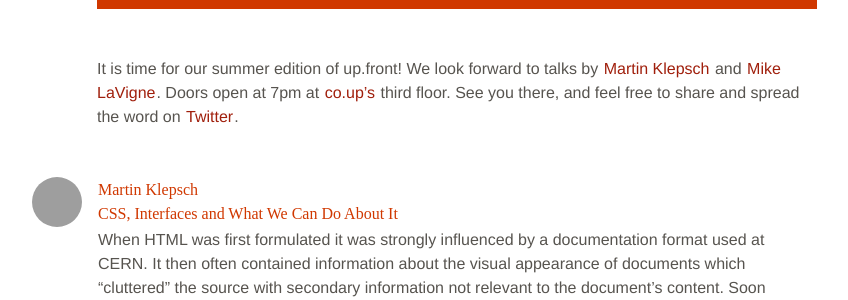
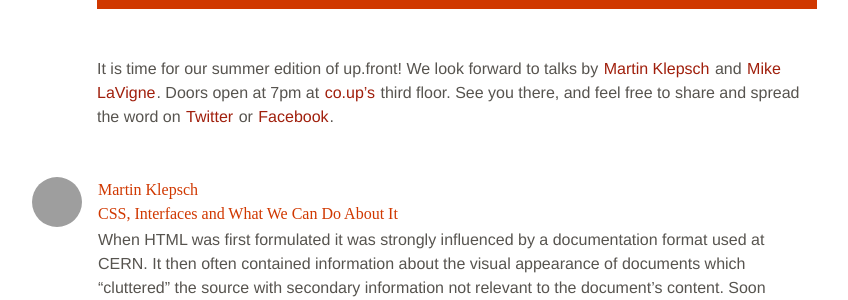
Before and after one commit to upfrontug/upfrontug.github.io, a Jekyll site: the page built from index.html, in a window 1280 px wide and 900 px high, scrolled down 455 px, cut to the strip 152-452 px from the top of the window. Shown: the whole strip, without its empty margins (183-1031 px from the left). Built offline with Jekyll 4.4.1, drawn with Linux system fonts in a browser that asks for light colours; nearby versions of some CDN libraries; comment, search, counter and statistics services are not loaded; a style sheet for code colours, icons or effects is not loaded; grey boxes are pictures that could not be loaded.

Commit message:
add FB link

```diff
--- a/_posts/2014-6-10-meetup.html
+++ b/_posts/2014-6-10-meetup.html
@@ -3,7 +3,7 @@
   class: next
 ---
 <p>
- It is time for our summer edition of up.front! We look forward to talks by <a href="https://twitter.com/martinklepsch">Martin Klepsch</a> and <a href="https://twitter.com/MikeLaVigne_">Mike LaVigne</a>. Doors open at 7pm at <a href="http://co-up.de/">co.up’s</a> third floor. See you there, and feel free to share and spread the word on <a href="https://twitter.com/upfront_ug">Twitter</a><!-- , <a href="https://www.facebook.com/events/311493609004210">Facebook</a> or <a href="http://www.meetup.com/up-front-ug/events/181158212/">Meetup</a> -->.
+ It is time for our summer edition of up.front! We look forward to talks by <a href="https://twitter.com/martinklepsch">Martin Klepsch</a> and <a href="https://twitter.com/MikeLaVigne_">Mike LaVigne</a>. Doors open at 7pm at <a href="http://co-up.de/">co.up’s</a> third floor. See you there, and feel free to share and spread the word on <a href="https://twitter.com/upfront_ug">Twitter</a> or <a href="https://www.facebook.com/events/465236210278487/">Facebook</a><!-- or <a href="http://www.meetup.com/up-front-ug/events/181158212/">Meetup</a> -->.
 </p>
 
 <ul class="talks">
```
